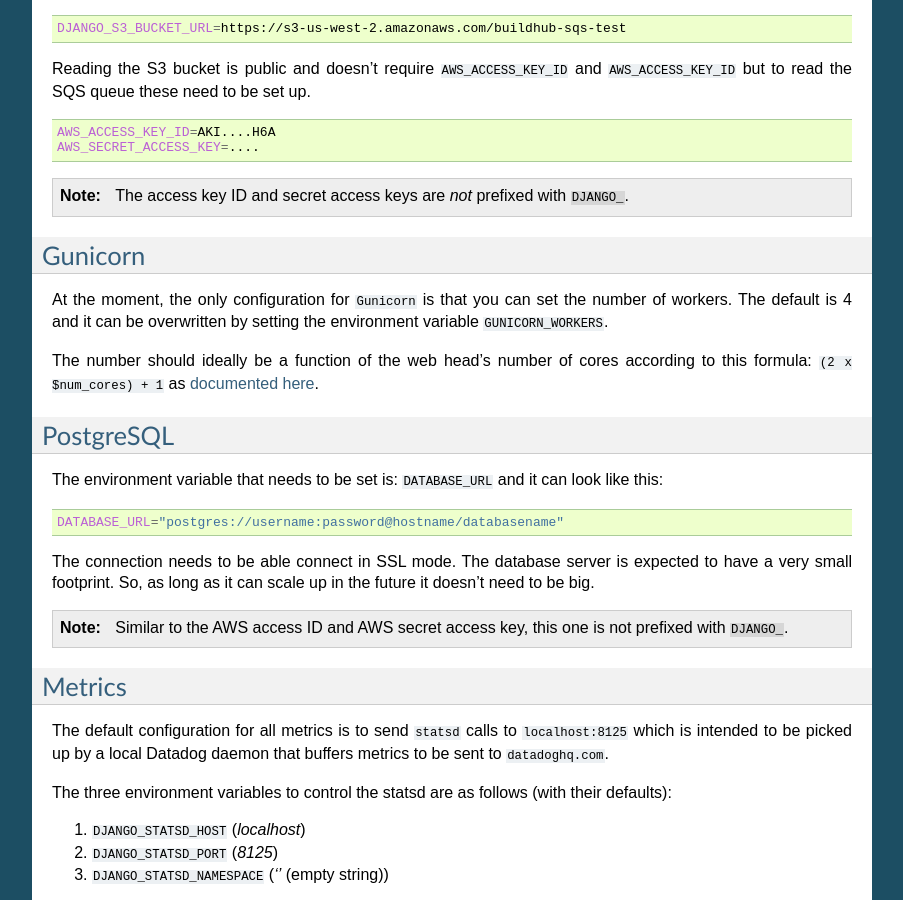
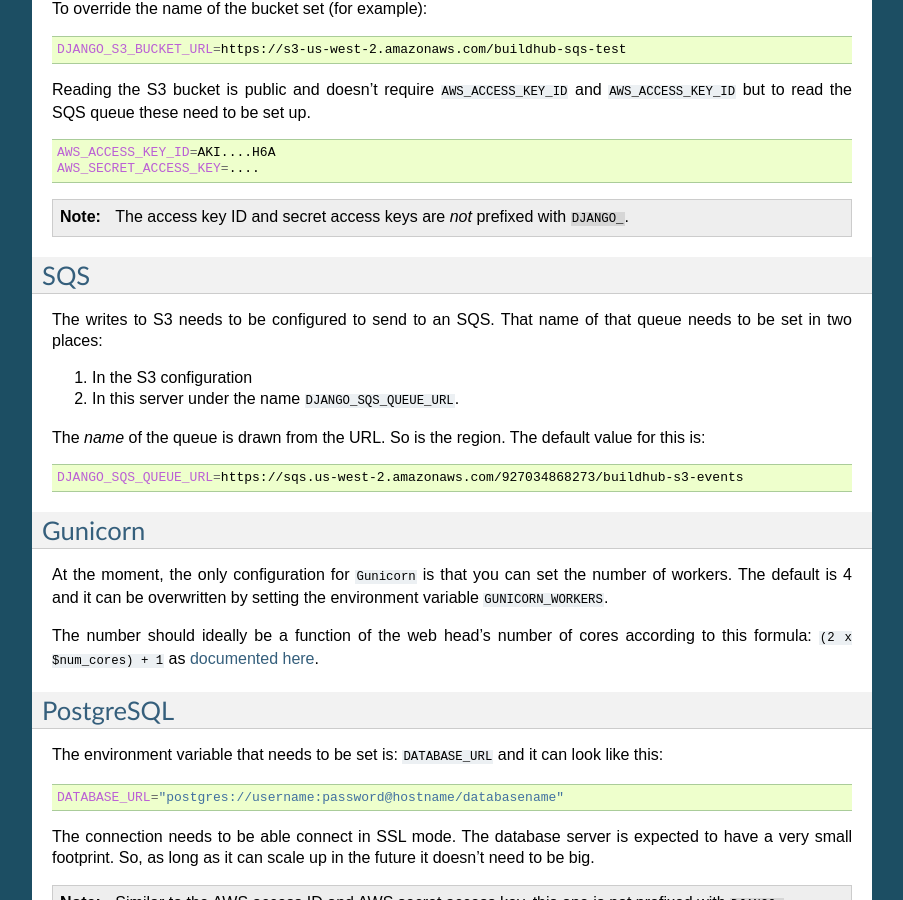
Before and after one commit to mozilla-releng/buildhub2, a Sphinx documentation site: the page built from docs/configuration.rst, in a window 1280 px wide and 900 px high, scrolled down 1176 px. Shown: the whole window, without its empty margins (198-1101 px from the left). Built offline with Sphinx 7.4.7, drawn with Linux system fonts in a browser that asks for light colours.

Commit message:
document about SQS

```diff
--- a/docs/configuration.rst
+++ b/docs/configuration.rst
@@ -82,6 +82,23 @@
 
 .. note:: The access key ID and secret access keys are *not* prefixed with ``DJANGO_``.
 
+SQS
+===
+
+The writes to S3 needs to be configured to send to an SQS. That name of that queue
+needs to be set in two places:
+
+1. In the S3 configuration
+2. In this server under the name ``DJANGO_SQS_QUEUE_URL``.
+
+The *name* of the queue is drawn from the URL. So is the region. The default
+value for this is:
+
+.. code-block:: shell
+
+    DJANGO_SQS_QUEUE_URL=https://sqs.us-west-2.amazonaws.com/927034868273/buildhub-s3-events
+
+
 Gunicorn
 ========
 
@@ -115,7 +132,6 @@
     not prefixed with ``DJANGO_``.
 
 
-
 Metrics
 =======
 
```
